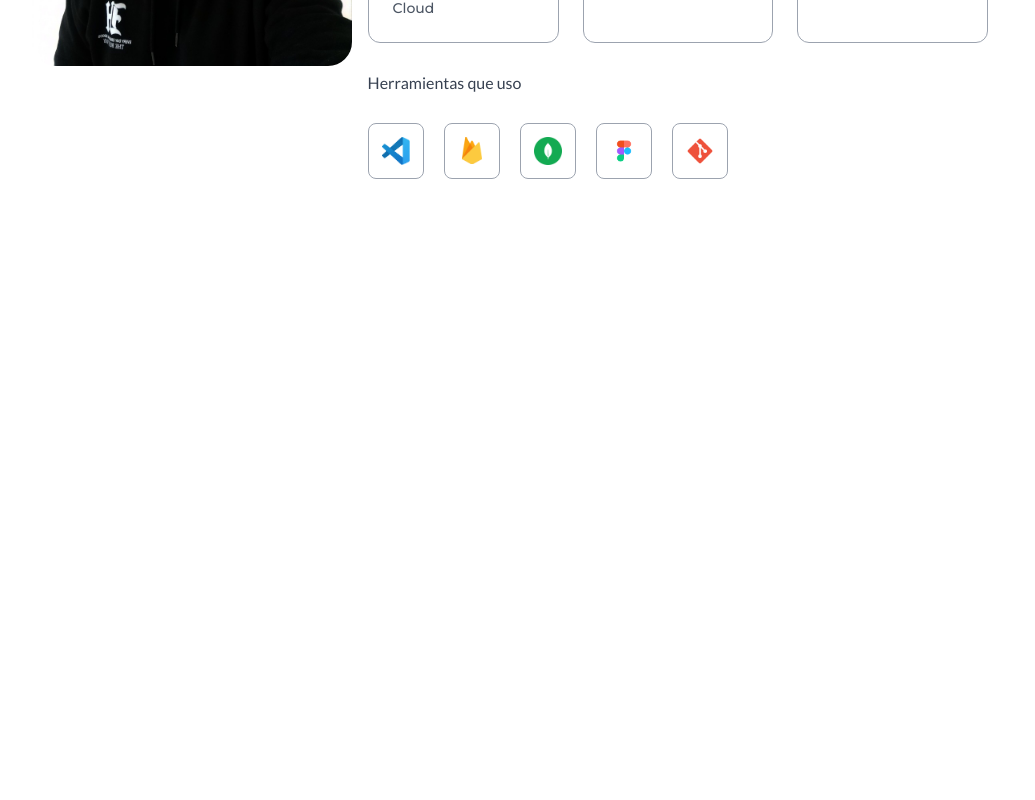
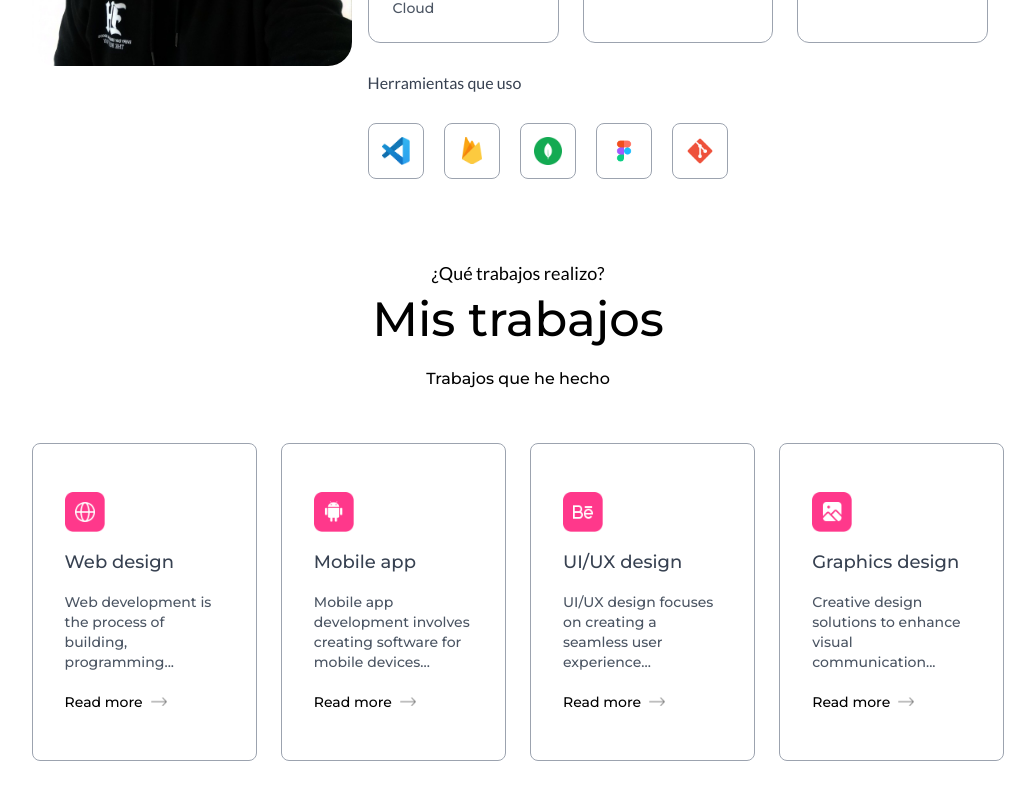
Before and after one commit to enzodb97/mi-porfolio, a Next.js app: page / in a window 1280 px wide. Shown: the part 1290-2090 px from the top of the page, without its empty margins (122-1157 px from the left). Before the commit the page ends 1509 px from the top, so only its background shows below. Built offline with nearby package versions, Linux system fonts and the light colour scheme.

Commit message:
add my services
add my services

```diff
--- a/app/components/Navbar.jsx
+++ b/app/components/Navbar.jsx
@@ -50,7 +50,7 @@
             alt="Logo de Scriptal"
           />
         </Link>
-        <ul className="hidden lg:flex items-center gap-6 lg:gap8 rounded-full px-12 py-3 bg-white shadow-sm bg-opacity-50">
+        <ul className={`hidden lg:flex items-center gap-6 lg:gap-8 rounded-full px-12 py-3 ${isScroll ? "" : "bg-white shadow-sm bg-opacity-50"} `}>
           <li>
             <Link href={"#top"}>Inicio</Link>
           </li>
@@ -58,7 +58,7 @@
             <Link href={"#about"}>Sobre mi</Link>
           </li>
           <li>
-            <Link href={"#Services"}>Servicios</Link>
+            <Link href={"#services"}>Servicios</Link>
           </li>
           <li>
             <Link href={"#work"}>Mis trabajos</Link>
@@ -118,7 +118,7 @@
             </Link>
           </li>
           <li>
-            <Link href={"#Services"} onClick={closeMenu}>
+            <Link href={"#services"} onClick={closeMenu}>
               Servicios
             </Link>
           </li>
--- /dev/null
+++ b/app/components/Services.jsx
@@ -0,0 +1,36 @@
+import Link from "next/link";
+import Image from "next/image";
+import { assets, serviceData } from "../assets/assets";
+
+const Services = () => {
+  return (
+    <div id="services" className="w-full px-[12%] py-10 scroll-mt-20">
+      <h4 className="text-center mb-2 text-lg font-Lato">
+        ¿Qué trabajos realizo?
+      </h4>
+      <h2 className="text-center text-5xl font-Montserrat">Mis trabajos</h2>
+      <p className="text-center max-w-2xl mx-auto mt-5 mb-12 font-Montserrat">
+        Trabajos que he hecho
+      </p>
+      <div className="grid grid-cols-auto gap-6 my-10">
+        {serviceData.map(({ icon, title, description, link }, index) => (
+          <div
+            key={index}
+            className="border border-gray-400 rounded-lg px-8 py-12 hover:shadow-black cursor-pointer
+            hover:bg-lightHover hover:-translate-y-1 duration-500
+            "
+          >
+            <Image src={icon} alt="img" className="w-10" />
+            <h3 className="text-lg my-4 text-gray-700">{title}</h3>
+            <p className="text-sm text-gray-600 leading-5">{description}</p>
+            <Link href={link} className="flex items-center gap-2 text-sm mt-5">
+              Read more <Image src={assets.right_arrow} className="w-4" />
+            </Link>
+          </div>
+        ))}
+      </div>
+    </div>
+  );
+};
+
+export default Services;
--- a/app/page.js
+++ b/app/page.js
@@ -1,6 +1,7 @@
 import Header from "./components/Header";
 import Navbar from "./components/Navbar";
 import About from "./components/About";
+import Services from "./components/Services";
 
 export default function Home() {
   return (
@@ -8,6 +9,7 @@
     <Navbar/>
     <Header/>
     <About/>
+    <Services/>
     </>
   );
 }
--- a/tailwind.config.mjs
+++ b/tailwind.config.mjs
@@ -19,7 +19,10 @@
       boxShadow: {
         'black': '4px 4px 0 #000',
         'white': '4px 4px 0 #fff',
-      }
+      },
+      gridTemplateColumns:{
+        'auto': 'repeat(auto-fit, minmax(200px, 1fr))'
+      },
     },
   },
   plugins: [],
```
